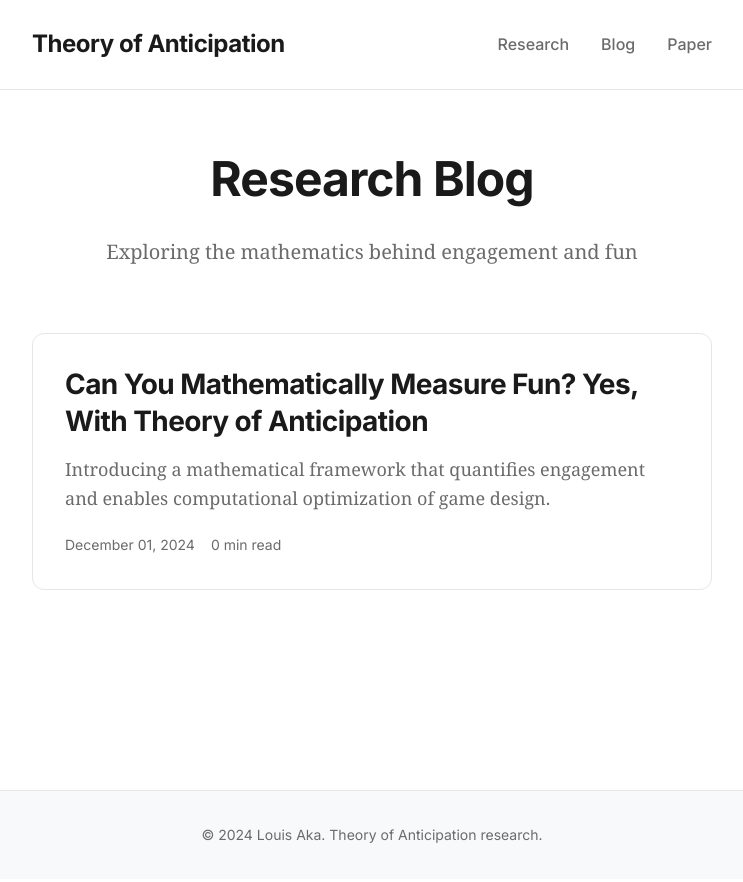
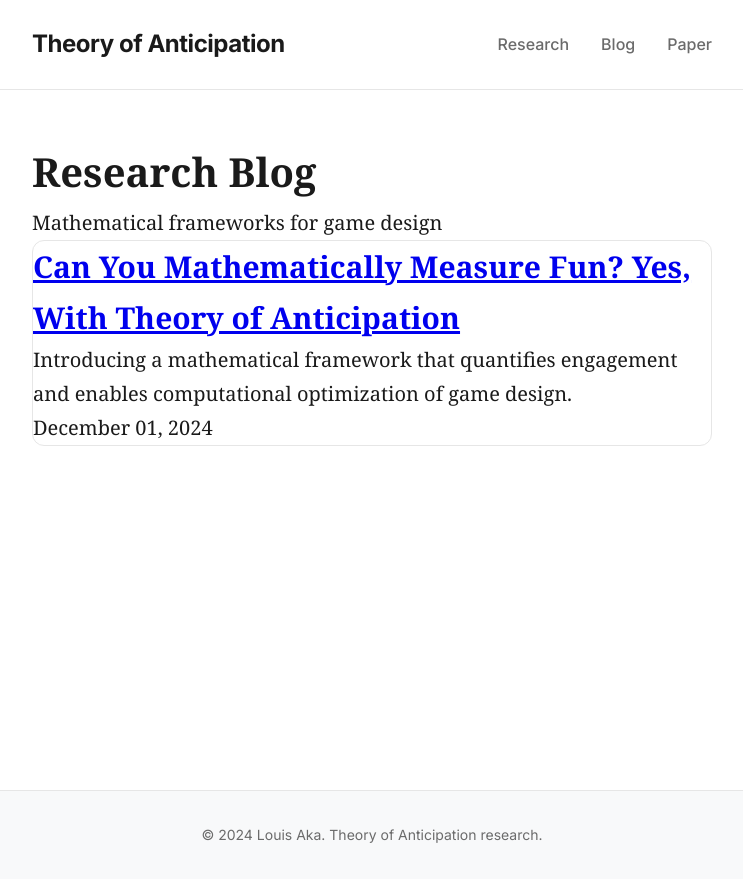
Before and after one commit to akalouis/akalouis.github.io, a Jekyll site: the page built from blog.html, in a window 1280 px wide. Shown: the top 882 px of the page, without its empty margins (268-1011 px from the left). Built offline with Jekyll 4.4.1, drawn with Linux system fonts in a browser that asks for light colours; some web fonts are replaced.

Commit message:
path fix

```diff
--- a/_config.yml
+++ b/_config.yml
@@ -1,6 +1,6 @@
 title: Theory of Anticipation
 description: A mathematical framework for quantifying engagement. Also a first engineering tool for game design.
-baseurl: "/anticipation-theory"
+baseurl: "/"
 url: "https://akalouis.github.io"
 markdown: kramdown
 plugins:
--- a/blog.html
+++ b/blog.html
@@ -3,25 +3,14 @@
 title: Blog
 ---
 <div class="container">
-    <div class="blog-header">
-        <h1 class="page-title">Research Blog</h1>
-        <p class="page-subtitle">Exploring the mathematics behind engagement and fun</p>
-    </div>
+    <h1>Research Blog</h1>
+    <p>Mathematical frameworks for game design</p>
 
-    <div class="posts-grid">
-        {% for post in site.posts %}
-        <article class="post-card">
-            <div class="post-card-content">
-                <h2 class="post-card-title">
-                    <a href="{{ post.url | relative_url }}">{{ post.title }}</a>
-                </h2>
-                <p class="post-card-excerpt">{{ post.description | default: post.excerpt }}</p>
-                <div class="post-card-meta">
-                    <time>{{ post.date | date: "%B %d, %Y" }}</time>
-                    <span class="reading-time">{{ post.content | number_of_words | divided_by: 200 }} min read</span>
-                </div>
-            </div>
-        </article>
-        {% endfor %}
-    </div>
+    {% for post in site.posts %}
+    <article class="post-card">
+        <h2><a href="{{ post.url }}">{{ post.title }}</a></h2>
+        <p>{{ post.description }}</p>
+        <time>{{ post.date | date: "%B %d, %Y" }}</time>
+    </article>
+    {% endfor %}
 </div>
```
